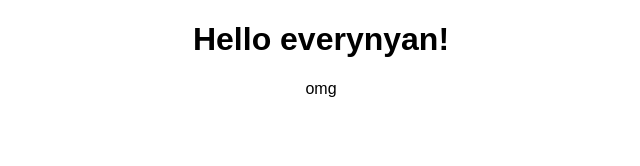
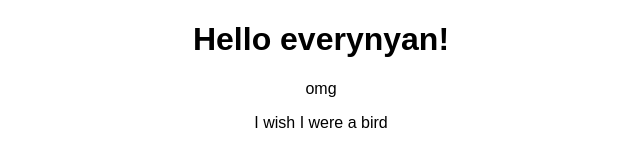
Before and after one commit to petrov-vd/gitpractice, a plain HTML site: page src/index.html in a window 1280 px wide. Shown: the whole page, without its empty margins (319-959 px from the left). Drawn offline with Linux system fonts and the light colour scheme.

Commit message:
Important file fix

```diff
--- a/src/index.html
+++ b/src/index.html
@@ -11,5 +11,6 @@
 <body>
     <h1>Hello everynyan!</h1>
     <p>omg</p>
+	<p>I wish I were a bird</p>
 </body>
 </html>
```
